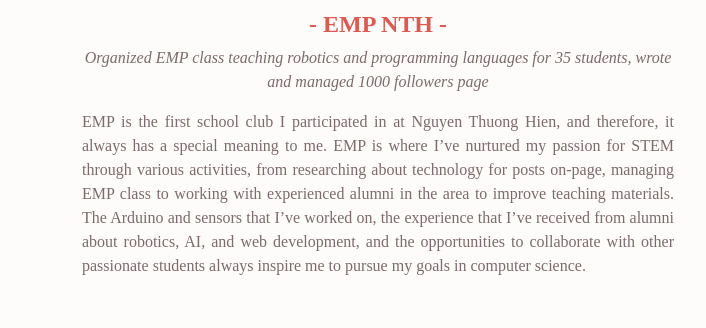
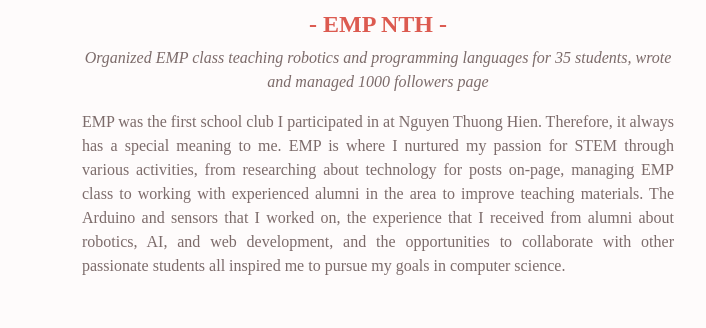
Before and after one commit to ctmphuongg/Portfolio, a plain HTML site: page index.html in a window 1280 px wide. Shown: the part 4108-4436 px from the top of the page, 574-1280 px from the left. Drawn offline with nearby package versions, Linux system fonts and the light colour scheme; a web font is replaced by a local one.

Commit message:
Update index.html

```diff
--- a/index.html
+++ b/index.html
@@ -277,7 +277,7 @@
                         <p>HEAD OF ACADEMICS, LEADER OF FR TEAM 2 | 9/2020-1/2021</p>
                         <p><i>Assisted 11 children, organized Workshop Vuon(g) with over 100 participants, raised 2.5 million VND </i></p>
                         <p class="sugar__content ">
-                            "TO GIVE IS TO GET". Indeed, SUGAR is not only an place where I can contribute my knowledge through teaching disadvantaged children to help the community but also where I received priceless "presents". Each child had unique stories that I’d never imagined
+                            "TO GIVE IS TO GET". Indeed, SUGAR was not only a place where I could contribute my knowledge through teaching disadvantaged children to help the community but also where I received priceless "presents". Each child had unique stories that I’d never imagined
                             before, but they all met at same values: an unquenchable thirst for knowledge, a resilience to fight with difficulties, and a positive view of life. Their stories, their ways of overcoming life challenges taught me to never
                             limit my ability because of any difficulties and to never say “I can’t”.
                         </p>
@@ -307,7 +307,7 @@
                         <p>HEAD OF CONTENT | 12/2020-9/2021</p>
                         <p><i>Attracted over 1000 followers, managed 60 posts</i></p>
                         <p class="sugar__content ">
-                            In my country, people in LGBTQ+ has not received enough recognition as well as rights. Observing many of my friends struggling with prejudice and criticism, I decided to try my best as an activist for LGBTQ+ rights.The Color Station was where I did that.
+                            In my country, people in the LGBTQ+ community has not received enough recognition as well as rights. Observing many of my friends struggling with prejudice and criticism, I decided to try my best as an activist for LGBTQ+ rights.The Color Station was where I did that.
                             Through
                         </p>
                     </div>
@@ -332,9 +332,9 @@
                         <P>
                             <I>Organized EMP class teaching robotics and programming languages for 35 students, wrote and managed 1000 followers page</I>
                         </P>
-                        <p class="sugar__content"> EMP is the first school club I participated in at Nguyen Thuong Hien, and therefore, it always has a special meaning to me. EMP is where I’ve nurtured my passion for STEM through various activities, from researching about technology
-                            for posts on-page, managing EMP class to working with experienced alumni in the area to improve teaching materials. The Arduino and sensors that I’ve worked on, the experience that I’ve received from alumni about robotics,
-                            AI, and web development, and the opportunities to collaborate with other passionate students always inspire me to pursue my goals in computer science.
+                        <p class="sugar__content"> EMP was the first school club I participated in at Nguyen Thuong Hien. Therefore, it always has a special meaning to me. EMP is where I nurtured my passion for STEM through various activities, from researching about technology
+                            for posts on-page, managing EMP class to working with experienced alumni in the area to improve teaching materials. The Arduino and sensors that I worked on, the experience that I received from alumni about robotics,
+                            AI, and web development, and the opportunities to collaborate with other passionate students all inspired me to pursue my goals in computer science.
                         </p>
 
                     </div>
```
